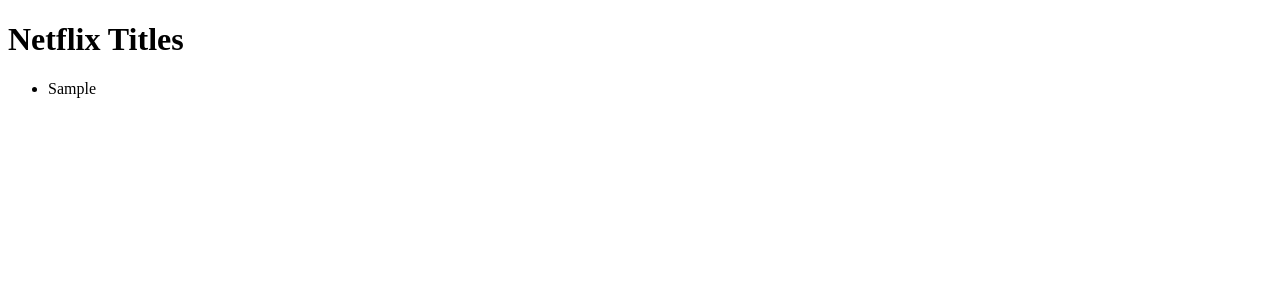
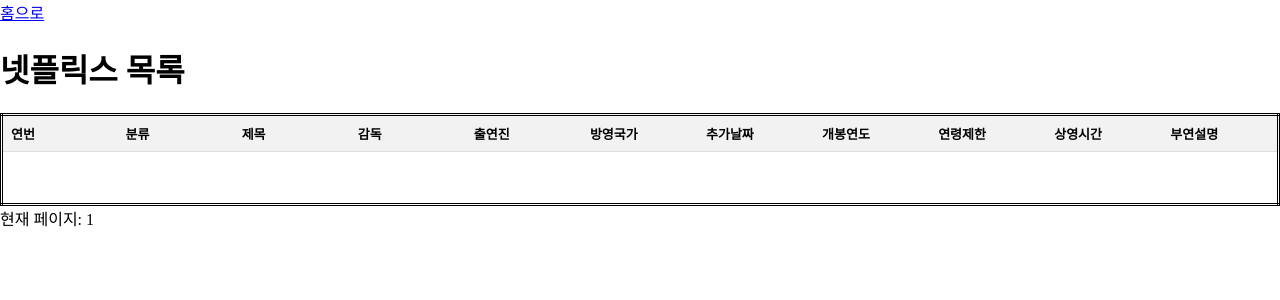
Before and after one commit to dev-honing/pandas, a Flask app: page / in a window 1280 px wide. Shown: the top 300 px of the page. Run offline with Flask 3, Linux system fonts and the light colour scheme; tables that the repository leaves empty or names only in its code hold one stand-in row (values such as "Sample post"); lists and menus that the app fills with data are empty.

Commit message:
Design: 제목 목록을 10개씩 표로 렌더링하도록 조정 및 간단한 스타일 추가

```diff
--- a/app.py
+++ b/app.py
@@ -1,27 +1,45 @@
 # app.py
-from flask import Flask, render_template
+from flask import Flask, render_template, request
 import mysql.connector
 
 app = Flask(__name__)
 
-# MySQL 연결 설정
-connection = mysql.connector.connect(
-    host="localhost",
-    user="root",
-    password="1234",
-    database="netflix"
-)
+# 데이터베이스에서 제목 목록을 가져오는 함수
+def get_titles(page, per_page):
+    # 데이터베이스 연결 설정
+    connection = mysql.connector.connect(
+        host="localhost",
+        user="root",
+        password="1234",
+        database="netflix"
+    )
+    cursor = connection.cursor(dictionary=True)
 
+    # 페이지와 페이지당 아이템 수를 기반으로 오프셋 계산
+    offset = (page - 1) * per_page
+
+    # 데이터베이스에서 제목 목록을 가져오는 쿼리문 실행
+    cursor.execute("SELECT * FROM netflix_titles LIMIT %s OFFSET %s", (per_page, offset))
+    titles = cursor.fetchall()
+
+    # 연결 및 커서 닫기
+    cursor.close()
+    connection.close()
+
+    return titles
+
+# 메인 페이지 라우트
 @app.route('/')
 def index():
-    # Netflix 제목 조회
-    cursor = connection.cursor()
-    cursor.execute("SELECT 제목 FROM netflix_titles")
-    titles = cursor.fetchall()
-    cursor.close()
+    # 현재 페이지와 페이지당 아이템 수 설정
+    page = int(request.args.get('page', 1))
+    per_page = 10
 
-    # HTML 템플릿 렌더링
-    return render_template('index.html', titles=titles)
+    # 제목 목록 가져오기
+    titles = get_titles(page, per_page)
+
+    # index.html 렌더링 및 데이터 전달
+    return render_template('index.html', titles=titles, page=page)
 
 if __name__ == '__main__':
     app.run(debug=True)
--- a/templates/index.html
+++ b/templates/index.html
@@ -1,16 +1,84 @@
+<!-- templates/index.html -->
 <!DOCTYPE html>
 <html lang="en">
 <head>
     <meta charset="UTF-8">
     <meta name="viewport" content="width=device-width, initial-scale=1.0">
-    <title>Netflix Titles</title>
+    <title>Netflix Lists</title>
+    <style>
+      body {
+        margin: 0;
+        padding: 0;
+        box-sizing: border-box;
+      }
+      table {
+          width: 100%;
+          border: #000 3px double;
+          border-collapse: collapse;
+          table-layout: fixed;
+      }
+      th, td {
+          padding: 8px;
+          text-align: left;
+          border-bottom: 1px solid #ddd;
+      }
+      th {
+          background-color: #f2f2f2;
+          font-size: small;
+          white-space: nowrap;
+      }
+      td {
+        font-size: x-small;
+        height: 35px;
+        overflow: scroll;
+        white-space: nowrap;
+      }
+    </style>
 </head>
 <body>
-    <h1>Netflix Titles</h1>
-    <ul>
-        {% for title in titles %}
-            <li>{{ title[0] }}</li>
-        {% endfor %}
-    </ul>
+  <a href="/">홈으로</a>
+  <form action=""></form>
+    <h1>넷플릭스 목록</h1>
+    <table>
+        <thead>
+            <tr>
+                <th>연번</th>
+                <th>분류</th>
+                <th>제목</th>
+                <th>감독</th>
+                <th>출연진</th>
+                <th>방영국가</th>
+                <th>추가날짜</th>
+                <th>개봉연도</th>
+                <th>연령제한</th>
+                <th>상영시간</th>
+                <th>부연설명</th>
+            </tr>
+        </thead>
+        <tbody>
+            {% for title in titles[:10] %}
+                <tr>
+                    <td>{{ title['연번'] }}</td>
+                    <td>{{ title['분류'] }}</td>
+                    <td>{{ title['제목'] }}</td>
+                    <td>{{ title['감독'] }}</td>
+                    <td>{{ title['출연진'] }}</td>
+                    <td>{{ title['방영국가'] }}</td>
+                    <td>{{ title['추가날짜'] }}</td>
+                    <td>{{ title['개봉연도'] }}</td>
+                    <td>{{ title['연령제한'] }}</td>
+                    <td>{{ title['상영시간'] }}</td>
+                    <td>{{ title['부연설명'] }}</td>
+                </tr>
+            {% endfor %}
+        </tbody>
+    </table>
+    {% if page > 1 %}
+        <a href="{{ url_for('index', page=page-1) }}">이전</a>
+    {% endif %}
+    <span>현재 페이지: {{ page }}</span>
+    {% if titles|length == 10 %}
+        <a href="{{ url_for('index', page=page+1) }}">다음</a>
+    {% endif %}
 </body>
 </html>
```
